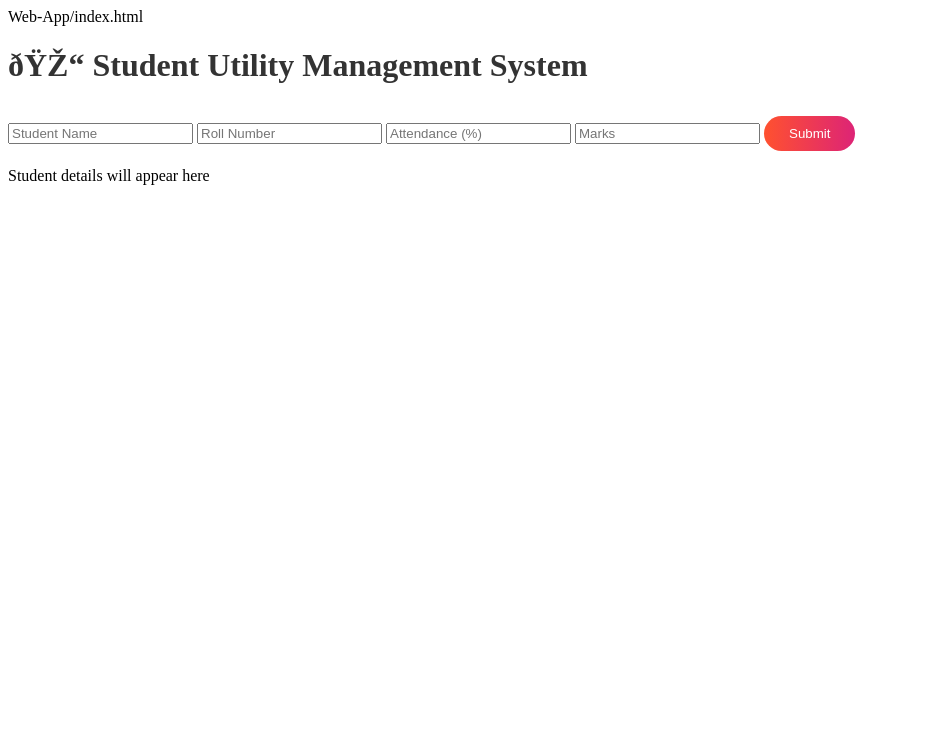
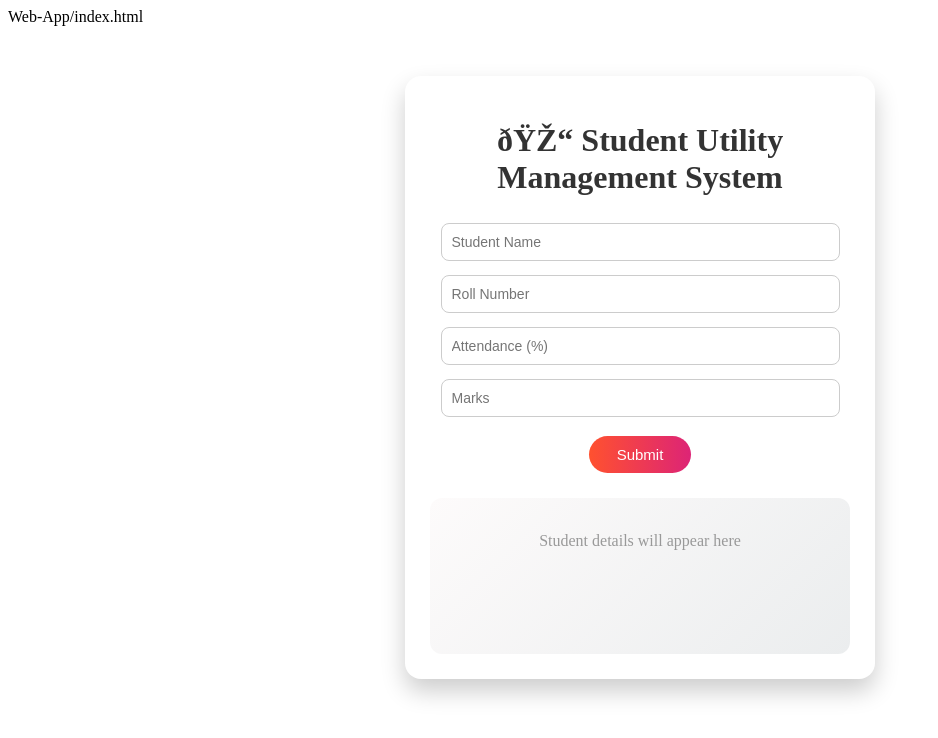
Before and after one commit to aakankshalakkas24-ctrl/Student-Utility-Management-System-project, a PHP site: page / in a window 1280 px wide. Shown: the top 738 px of the page, without its empty margins (0-938 px from the left). Run offline with PHP 8.4, Linux system fonts and the light colour scheme.

Commit message:
Update style.css

```diff
--- a/Web-App/style.css
+++ b/Web-App/style.css
@@ -1,51 +1,69 @@
 Web-App/style.css
 body {
-    background: linear-gradient(135deg, #667eea, #764ba2);
-    font-family: Arial, sans-serif;
-    height: 100vh;
+    margin: 0;
+    padding: 0;
+    background: linear-gradient(120deg, #89f7fe, #66a6ff);
+    font-family: "Segoe UI", sans-serif;
 }
 
-.container {
-    width: 400px;
-    margin: auto;
+.main-container {
+    width: 420px;
+    margin: 50px auto;
     background: white;
-    padding: 20px;
-    border-radius: 15px;
-    margin-top: 50px;
-    box-shadow: 0 10px 20px rgba(0,0,0,0.2);
+    padding: 25px;
+    border-radius: 16px;
+    box-shadow: 0 12px 25px rgba(0,0,0,0.2);
     text-align: center;
 }
 
 h1 {
     color: #333;
+    margin-bottom: 20px;
 }
 
-.input-box input {
-    width: 90%;
+.form-box input {
+    width: 95%;
     padding: 10px;
-    margin: 8px;
+    margin: 7px 0;
     border-radius: 8px;
     border: 1px solid #ccc;
+    font-size: 14px;
 }
 
 button {
+    margin-top: 12px;
+    padding: 10px 28px;
+    border: none;
+    border-radius: 20px;
     background: linear-gradient(to right, #ff512f, #dd2476);
     color: white;
-    border: none;
-    padding: 10px 25px;
-    border-radius: 20px;
+    font-size: 15px;
     cursor: pointer;
-    margin-top: 10px;
 }
 
 button:hover {
     opacity: 0.9;
 }
 
-.output-box {
-    margin-top: 20px;
-    padding: 15px;
-    border-radius: 10px;
-    background: #f4f4f4;
-    font-size: 16px;
+.result-box {
+    margin-top: 25px;
+    padding: 18px;
+    border-radius: 12px;
+    background: linear-gradient(135deg, #fdfbfb, #ebedee);
+    text-align: left;
+    min-height: 120px;
 }
+
+.placeholder {
+    color: #999;
+    text-align: center;
+}
+.label {
+    font-weight: bold;
+    color: #555;
+}
+
+.value.name { color: #3f51b5; }
+.value.roll { color: #009688; }
+.value.attendance { color: #4caf50; }
+.value.marks { color: #9c27b0; }
```
